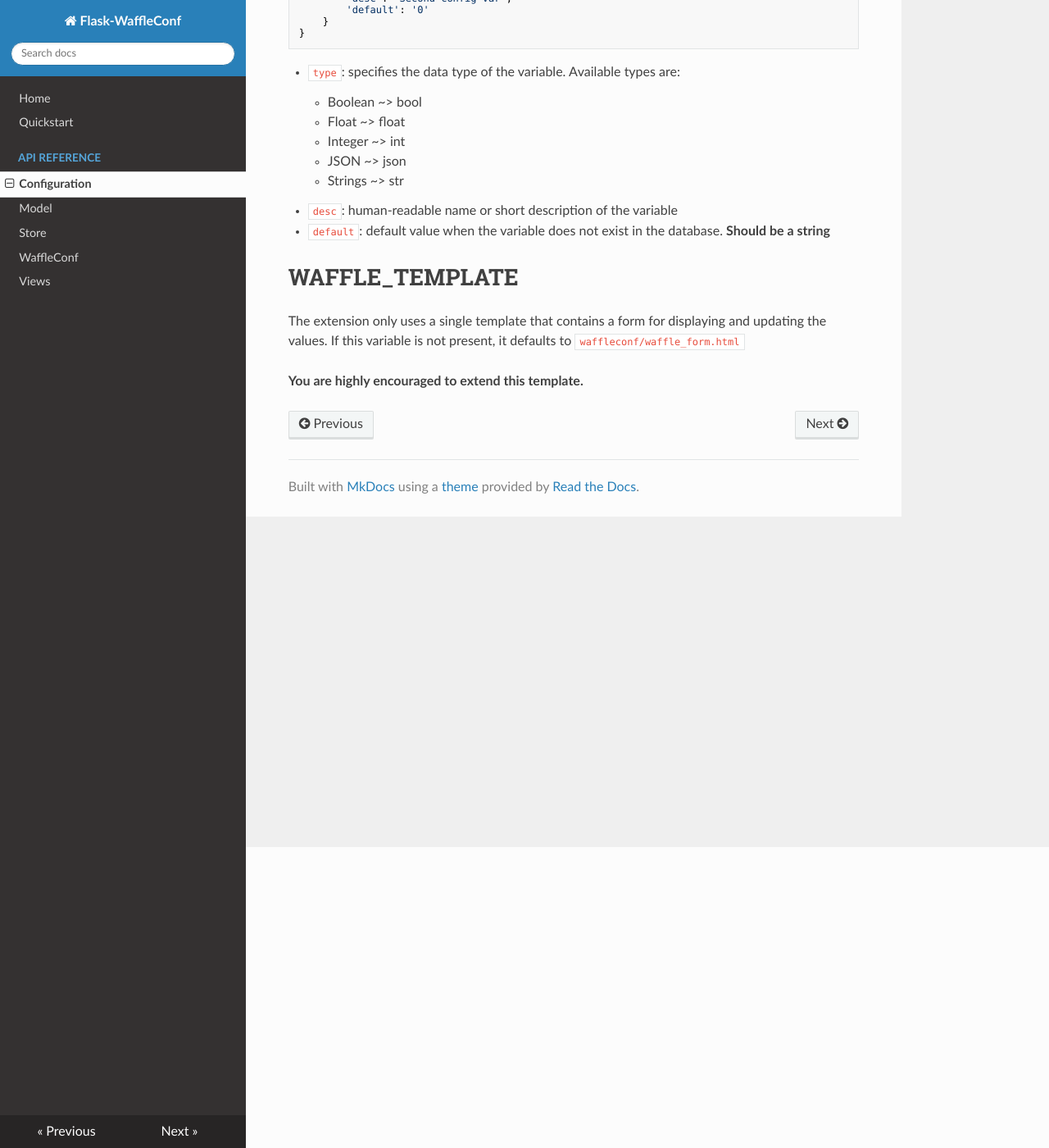
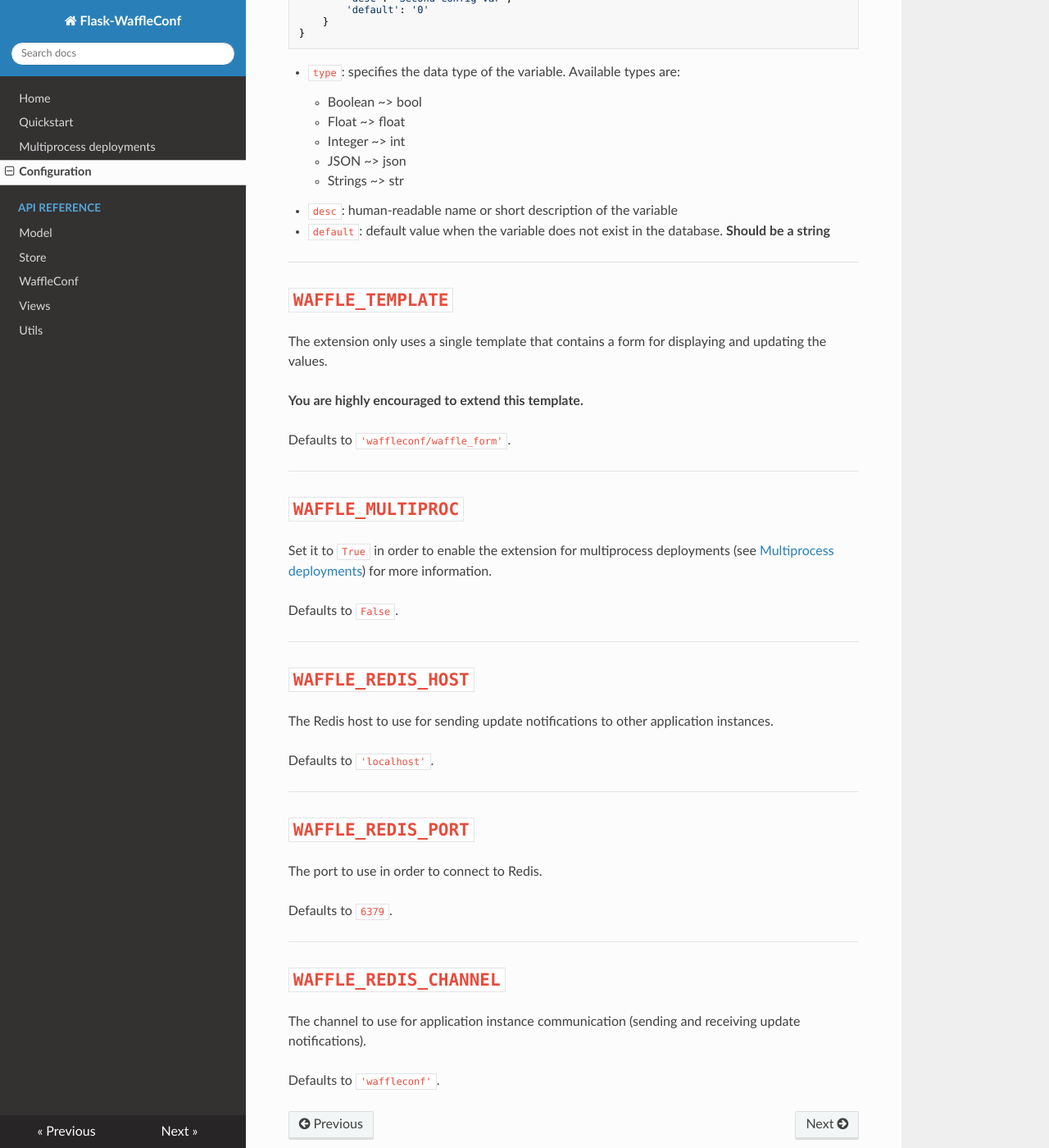
Before and after one commit to rmed/flask-waffleconf, an MkDocs documentation site: the page built from docs/configuration.md, in a window 1280 px wide and 1400 px high, scrolled down 367 px. Shown: the whole window at 82% size. Built offline with MkDocs 1.6.1, drawn with Linux system fonts in a browser that asks for light colours; nearby versions of some CDN libraries; old or Windows-style settings are respelled for this version of MkDocs.

```diff
--- a/docs/api/configuration.md
+++ b/docs/configuration.md
@@ -1,4 +1,4 @@
-# WAFFLE_CONFS
+# `WAFFLE_CONFS`
 
 The `WAFFLE_CONFS` variable is used to specify information on each of the
 variables that are going to be stored in the database:
@@ -30,10 +30,48 @@ WAFFLE_CONFS = {
 - `default`: default value when the variable does not exist in the database.
   **Should be a string**
 
-# WAFFLE_TEMPLATE
+---
+
+# `WAFFLE_TEMPLATE`
 
 The extension only uses a single template that contains a form for displaying
-and updating the values. If this variable is not present, it defaults to
-`waffleconf/waffle_form.html`
+and updating the values.
 
 **You are highly encouraged to extend this template.**
+
+Defaults to `'waffleconf/waffle_form'`.
+
+---
+
+# `WAFFLE_MULTIPROC`
+
+Set it to `True` in order to enable the extension for multiprocess deployments
+(see [Multiprocess deployments](multiproc.md)) for more information.
+
+Defaults to `False`.
+
+---
+
+# `WAFFLE_REDIS_HOST`
+
+The Redis host to use for sending update notifications to other application
+instances.
+
+Defaults to `'localhost'`.
+
+---
+
+# `WAFFLE_REDIS_PORT`
+
+The port to use in order to connect to Redis.
+
+Defaults to `6379`.
+
+---
+
+# `WAFFLE_REDIS_CHANNEL`
+
+The channel to use for application instance communication (sending and
+receiving update notifications).
+
+Defaults to `'waffleconf'`.
--- a/mkdocs.yml
+++ b/mkdocs.yml
@@ -3,9 +3,11 @@ theme: readthedocs
 pages:
     - Home: index.md
     - Quickstart: quickstart.md
+    - Multiprocess deployments: multiproc.md
+    - Configuration: configuration.md
     - API reference:
-        - 'Configuration': api/configuration.md
         - 'Model': api/model.md
         - 'Store': api/store.md
         - 'WaffleConf': api/waffleconf.md
         - 'Views': api/views.md
+        - 'Utils': api/util.md
```
Also changed, not shown: docs/api/util.md (added, +34 -0 lines), docs/api/waffleconf.md (+17 -27 lines), docs/index.md (+3 -1 lines), docs/multiproc.md (added, +94 -0 lines), docs/quickstart.md (+4 -4 lines), 1 other file.
